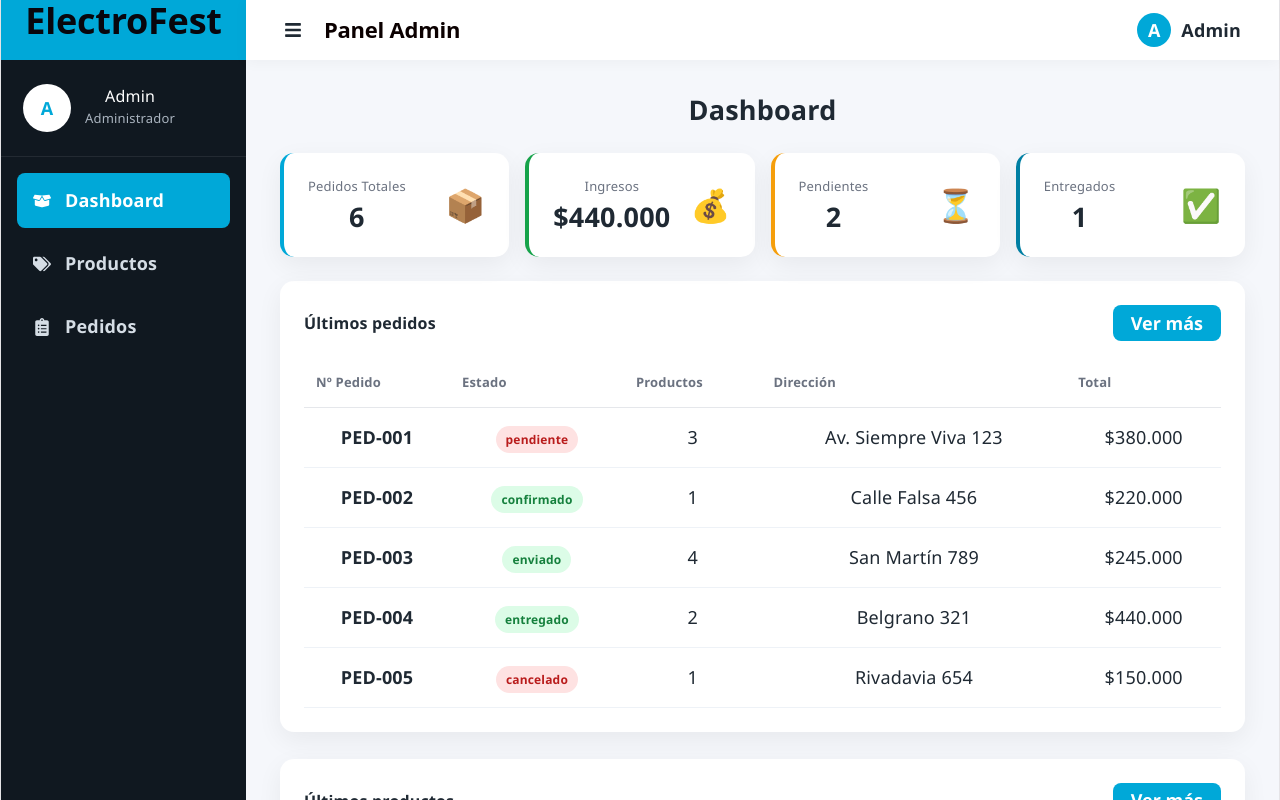
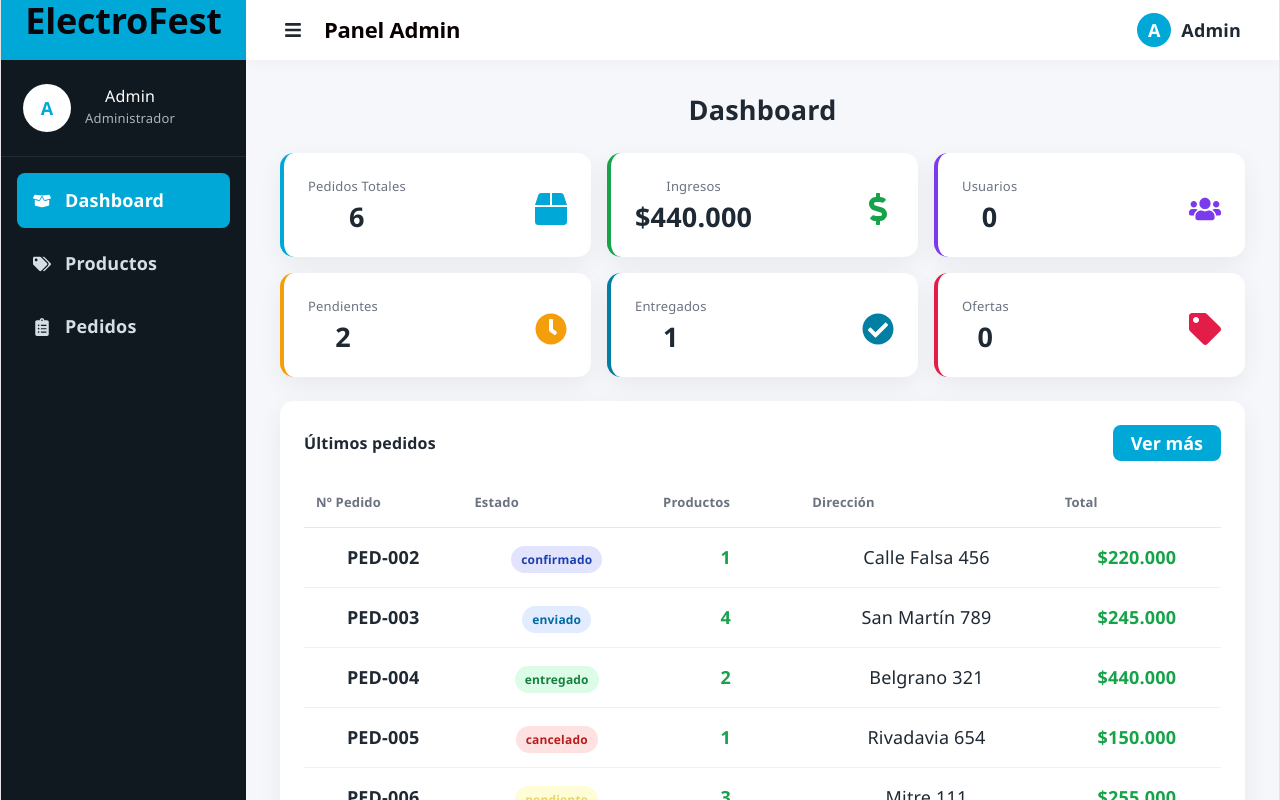
Before and after one commit to diegobufa/TP-3-Programacion, a React (Vite) app in the folder frontend/: page /admin/dashboard in a window 1280 px wide. Shown: the top 800 px of the page. Built offline with nearby package versions, Linux system fonts and the light colour scheme; no server answers.

Commit message:
correccion de estilos en admin

```diff
--- a/frontend/src/App.css
+++ b/frontend/src/App.css
@@ -1360,21 +1360,43 @@ body {
 }
 
 .status-active,
-.status-inactive {
+.status-inactive,
+.status-entregado,
+.status-cancelado,
+.status-pendiente,
+.status-confirmado,
+.status-enviado {
   padding: 5px 10px;
   border-radius: 999px;
   font-size: 12px;
   font-weight: 900;
 }
 
-.status-active {
+.status-active,
+.status-entregado {
   background: #dcfce7;
   color: #15803d;
 }
 
-.status-inactive {
+.status-inactive,
+.status-cancelado {
   background: #fee2e2;
   color: #b91c1c;
+}
+
+.status-pendiente {
+  background: #fffcd8;
+  color: #e6d85e;
+}
+
+.status-confirmado {
+  background: #e2e4fe;
+  color: #1e40af;
+}
+
+.status-enviado {
+  background: #e2ecfe;
+  color: #0369a1;
 }
 
 .table-actions {
@@ -1489,6 +1511,13 @@ body {
   cursor: not-allowed;
 }
 
+.metricas-grid {
+  display: grid;
+  grid-template-columns: repeat(5, 1fr);
+  gap: 16px;
+  margin-bottom: 24px;
+}
+
 @keyframes modalFade {
   from {
     opacity: 0;
@@ -1502,6 +1531,19 @@ body {
 }
 
 /* RESPONSIVE */
+
+@media (max-width: 1560px) {
+  .admin-actions-bar,
+  .admin-form-preview {
+    grid-template-columns: 1fr;
+  }
+}
+
+@media (max-width: 1400px) {
+  .metricas-grid {
+    grid-template-columns: repeat(3, 1fr);
+  }
+}
 
 @media (max-width: 1200px) {
   .header {
@@ -1548,11 +1590,6 @@ body {
   .admin-sidebar-drawer.admin-sidebar-open {
     left: 0;
   }
-
-  .admin-actions-bar,
-  .admin-form-preview {
-    grid-template-columns: 1fr;
-  }
 }
 
 @media (max-width: 992px) {
@@ -1657,6 +1694,10 @@ body {
   .quantity-box button {
     flex: 0 0 48px;
     width: 48px;
+  }
+
+  .metricas-grid {
+    grid-template-columns: repeat(2, 1fr);
   }
 }
 
@@ -1777,6 +1818,10 @@ body {
 
   .detail-buy-card h2 {
     font-size: 30px;
+  }
+
+  .metricas-grid {
+    grid-template-columns: 1.fr;
   }
 }
 
--- a/frontend/src/App.jsx
+++ b/frontend/src/App.jsx
@@ -1,5 +1,5 @@
 import "./App.css";
-import { BrowserRouter, Routes, Route } from "react-router-dom";
+import { BrowserRouter, Routes, Route, Navigate } from "react-router-dom";
 import Dashboard from "./components/Dashboard";
 import ProductDetail from "./components/ProductDetail";
 import AdminProducts from "./pages/admin/AdminProducts";
@@ -17,6 +17,7 @@ function App() {
         <Route path="/producto/:id" element={<ProductDetail />} />
         <Route path="/admin/productos" element={<AdminProducts />} />
         <Route path="/admin" element={<AdminLayout/>} >
+          <Route index element={<Navigate to="dashboard" replace />} />
           <Route path="dashboard" element={<AdminDashboard/>} />
           <Route path="pedidos" element={<AdminPedidos/>} />
           <Route path="pedidos/:id" element={<AdminPedidoDetalle/>} />
--- a/frontend/src/components/adminDashboard/DashboardMetricasGrid.jsx
+++ b/frontend/src/components/adminDashboard/DashboardMetricasGrid.jsx
@@ -1,4 +1,6 @@
-const MetricasGrid = ({ pedidos, productos }) => {
+import { FaBox, FaDollarSign, FaUsers, FaClock, FaCheckCircle, FaTag } from "react-icons/fa";
+
+const MetricasGrid = ({ pedidos, productos, usuarios = 0 }) => {
     const totalIngresos = pedidos
         .filter(p => p.estado === "entregado")
         .reduce((acc, p) => acc + p.detalles.reduce((s, d) => s + d.precio_subtotal, 0), 0);
@@ -8,14 +10,16 @@ const MetricasGrid = ({ pedidos, productos }) => {
     const entregados = pedidos.filter(p => p.estado === "entregado").length;
 
     const metricas = [
-        { label: "Pedidos Totales", value: pedidos.length, color: "#00a8d8", icon: "📦" },
-        { label: "Ingresos", value: `$${totalIngresos.toLocaleString("es-AR")}`, color: "#16a34a", icon: "💰" },
-        { label: "Pendientes", value: pendientes, color: "#f59e0b", icon: "⏳" },
-        { label: "Entregados", value: entregados, color: "#007fa3", icon: "✅" },
+        { label: "Pedidos Totales", value: pedidos.length, color: "#00a8d8", icon: <FaBox/> },
+        { label: "Ingresos", value: `$${totalIngresos.toLocaleString("es-AR")}`, color: "#16a34a", icon: <FaDollarSign/> },
+        { label: "Usuarios", value: usuarios, color: "#7c3aed", icon: <FaUsers/> },
+        { label: "Pendientes", value: pendientes, color: "#f59e0b", icon: <FaClock/> },
+        { label: "Entregados", value: entregados, color: "#007fa3", icon: <FaCheckCircle/> },
+        { label: "Ofertas", value: productos.filter(p => p.oferta).length, color: "#e11d48", icon: <FaTag/> },
     ];
 
     return (
-    <div style={{ display: "grid", gridTemplateColumns: "repeat(4, 1fr)", gap: 16, marginBottom: 24 }}>
+    <div className="metricas-grid">
         {metricas.map(({ label, value, color, icon }) => (
             <div key={label} className="admin-table-card" style={{ borderLeft: `4px solid ${color}` }}>
                 <div className="d-flex justify-content-between align-items-center">
@@ -23,7 +27,7 @@ const MetricasGrid = ({ pedidos, productos }) => {
                         <p style={{ color: "#6b7280", fontSize: 13, margin: 0 }}>{label}</p>
                         <h4 style={{ fontWeight: 900, margin: "4px 0 0", color: "#1f2933" }}>{value}</h4>
                     </div>
-                    <span style={{ fontSize: 32 }}>{icon}</span>
+                    <span style={{ fontSize: 32, color: color }}>{icon}</span>
                 </div>
             </div>
         ))}
--- a/frontend/src/components/adminDashboard/DashboardPedidosTable.jsx
+++ b/frontend/src/components/adminDashboard/DashboardPedidosTable.jsx
@@ -1,9 +1,12 @@
 import { useNavigate } from "react-router-dom";
 
 const badgeColor = (estado) => ({
-  confirmado: "status-active", enviado: "status-active", entregado: "status-active",
-  pendiente: "status-inactive", cancelado: "status-inactive",
-}[estado] ?? "status-inactive");
+  confirmado: "status-confirmado",
+  enviado: "status-enviado",
+  entregado: "status-entregado",
+  pendiente: "status-pendiente",
+  cancelado: "status-cancelado",
+}[estado] ?? "status-pendiente");
 
 const UltimosPedidos = ({ pedidos }) => {
   const navigate = useNavigate();
@@ -24,15 +27,15 @@ const UltimosPedidos = ({ pedidos }) => {
           </tr>
         </thead>
         <tbody>
-          {pedidos.slice(0, 5).length === 0
+          {pedidos.slice(-5).length === 0
             ? <tr><td colSpan={4} className="empty-products">Sin pedidos</td></tr>
-            : pedidos.slice(0, 5).map(p => (
+            : pedidos.slice(-5).map(p => (
               <tr key={p.id}>
                 <td><strong>{p.numero_pedido}</strong></td>
                 <td><span className={badgeColor(p.estado)}>{p.estado}</span></td>
-                <td>{p.detalles.reduce((acc, d) => acc + d.cantidad, 0)}</td>
+                <td><strong style={{ color: "#16a34a" }}>{p.detalles.reduce((acc, d) => acc + d.cantidad, 0)}</strong></td>
                 <td>{p.direccion_envio}</td>
-                <td>${p.detalles.reduce((acc, d) => acc + d.precio_subtotal, 0).toLocaleString("es-AR")}</td>
+                <td><strong style={{ color: "#16a34a" }}>${p.detalles.reduce((acc, d) => acc + d.precio_subtotal, 0).toLocaleString("es-AR")}</strong></td>
               </tr>
             ))}
         </tbody>
--- a/frontend/src/components/adminPedidos/PedidoDetalleInfo.jsx
+++ b/frontend/src/components/adminPedidos/PedidoDetalleInfo.jsx
@@ -1,10 +1,10 @@
 const badgeColor = (estado) => ({
-    confirmado: "status-active",
-    enviado: "status-active",
-    entregado: "status-active",
-    pendiente: "status-inactive",
-    cancelado: "status-inactive",
-}[estado] ?? "status-inactive");
+    confirmado: "status-confirmado",
+    enviado: "status-enviado",
+    entregado: "status-entregado",
+    pendiente: "status-pendiente",
+    cancelado: "status-cancelado",
+}[estado] ?? "status-pendiente");
 
 const PedidoDetalleInfo = ({ pedido }) => {
     const total = pedido.detalles.reduce((acc, d) => acc + d.precio_subtotal, 0);
--- a/frontend/src/components/adminPedidos/PedidosTable.jsx
+++ b/frontend/src/components/adminPedidos/PedidosTable.jsx
@@ -4,12 +4,12 @@ import { FaEye } from "react-icons/fa";
 const ESTADOS = ["pendiente", "confirmado", "enviado", "entregado", "cancelado"];
 
 const badgeColor = (estado) => ({
-    pendiente: "status-inactive",
-    confirmado: "status-active",
-    enviado: "status-active",
-    entregado: "status-active",
-    cancelado: "status-inactive",
-}[estado] ?? "status-inactive");
+    pendiente: "status-pendiente",
+    confirmado: "status-confirmado",
+    enviado: "status-enviado",
+    entregado: "status-entregado",
+    cancelado: "status-cancelado",
+}[estado] ?? "status-pendiente");
 
 const PedidosTable = ({ pedidosFiltrados, pedidos, cambiarEstado }) => {
     const navigate = useNavigate();
@@ -36,19 +36,28 @@ const PedidosTable = ({ pedidosFiltrados, pedidos, cambiarEstado }) => {
                         : pedidosFiltrados.map(p => (
                             <tr key={p.id}>
                                 <td><strong>{p.numero_pedido}</strong></td>
-                                <td>{p.fk_usuario}</td>
+                                <td><strong style={{ color: "#16a34a" }}>{p.fk_usuario}</strong></td>
                                 <td>{new Date(p.fecha_pedido).toLocaleDateString("es-AR")}</td>
                                 <td><span className={badgeColor(p.estado)}>{p.estado}</span></td>
-                                <td>{p.detalles.reduce((acc, d) => acc + d.cantidad, 0)}</td>
+                                <td><strong style={{ color: "#00a8d8" }}>{p.detalles.reduce((acc, d) => acc + d.cantidad, 0)}</strong></td>
                                 <td>{p.direccion_envio}</td>
                                 <td>{p.localidad_envio}</td>
-                                <td>${p.detalles.reduce((acc, d) => acc + d.precio_subtotal, 0).toLocaleString("es-AR")}</td>
-                                <td>
+                                <td><strong style={{ color: "#16a34a" }}>${p.detalles.reduce((acc, d) => acc + d.precio_subtotal, 0).toLocaleString("es-AR")}</strong></td>
+                                <td style={{ verticalAlign: "middle" }}>
                                     <div className="table-actions">
                                         <select
                                             value={p.estado}
                                             onChange={(e) => cambiarEstado(p.id, e.target.value)}
-                                        style={{ height: 36, border: "1px solid #e2e8f0", borderRadius: 8, padding: "0 8px", fontSize: 13, cursor: "pointer" }}
+                                            style={{
+                                                height: 36,
+                                                borderRadius: 8,
+                                                padding: "0 8px",
+                                                fontSize: 13,
+                                                cursor: "pointer" ,
+                                                border: "1px solid #d3d7db",
+                                                background: "white",
+                                                color: "#111827"
+                                            }}
                                         >
                                             {ESTADOS.map(e => <option key={e} value={e}>{e.charAt(0).toUpperCase() + e.slice(1)}</option>)}
                                         </select>
--- a/frontend/src/components/adminProducts/AdminProductToolbar.jsx
+++ b/frontend/src/components/adminProducts/AdminProductToolbar.jsx
@@ -13,6 +13,8 @@ const AdminProductToolbar = ({
   setOrdenAdmin,
   limpiarFiltrosAdmin,
   abrirNuevoProducto,
+  soloOfertas,
+  setSoloOfertas,
 }) => {
   return (
     <div className="admin-actions-bar">
@@ -54,6 +56,7 @@ const AdminProductToolbar = ({
         onChange={(e) => setOrdenAdmin(e.target.value)}
       >
         <option value="relevancia">Ordenar por</option>
+        <option value="oferta">Ofertas</option>
         <option value="precioMenor">Precio: menor a mayor</option>
         <option value="precioMayor">Precio: mayor a menor</option>
         <option value="stockMayor">Stock: mayor a menor</option>
--- a/frontend/src/components/adminProducts/ProductTable.jsx
+++ b/frontend/src/components/adminProducts/ProductTable.jsx
@@ -36,7 +36,7 @@ const ProductTable = ({
 
                   <div>
                     <strong>{producto.nombre}</strong>
-                    {producto.oferta && <small>Oferta activa</small>}
+                    {producto.oferta && <small style={{ display: "block", textAlign: "left" }}>Oferta activa</small>}
                   </div>
                 </div>
               </td>
--- a/frontend/src/pages/admin/AdminProducts.jsx
+++ b/frontend/src/pages/admin/AdminProducts.jsx
@@ -30,6 +30,7 @@ const AdminProducts = () => {
   const [productoAEliminar, setProductoAEliminar] = useState(null);
   const [eliminando, setEliminando] = useState(false);
   const [sidebarAbierto, setSidebarAbierto] = useState(false);
+  const [soloOfertas, setSoloOfertas] = useState(false);
 
   const obtenerProductos = async () => {
     try {
@@ -115,6 +116,7 @@ const AdminProducts = () => {
     setCategoriaFiltro("Todas");
     setMarcaFiltro("Todas");
     setOrdenAdmin("relevancia");
+    setSoloOfertas(false);
   };
 
   const abrirNuevoProducto = () => {
@@ -230,6 +232,8 @@ const AdminProducts = () => {
     .filter((producto) => {
       const texto = busqueda.toLowerCase();
 
+      const coincideOferta = !soloOfertas || producto.oferta === true;
+
       const coincideBusqueda =
         producto.nombre?.toLowerCase().includes(texto) ||
         producto.categoria?.toLowerCase().includes(texto) ||
@@ -242,9 +246,15 @@ const AdminProducts = () => {
       const coincideMarca =
         marcaFiltro === "Todas" || producto.marca === marcaFiltro;
 
-      return coincideBusqueda && coincideCategoria && coincideMarca;
+      return coincideBusqueda && coincideCategoria && coincideMarca && coincideOferta;
     })
     .sort((a, b) => {
+      if (ordenAdmin === "oferta") {
+        if (a.oferta && !b.oferta) return -1;
+        if (!a.oferta && b.oferta) return 1;
+        if (a.oferta && b.oferta) return Number(a.precio) - Number(b.precio);
+      }
+
       if (ordenAdmin === "precioMenor") {
         return Number(a.precio) - Number(b.precio);
       }
@@ -303,6 +313,8 @@ const AdminProducts = () => {
             setOrdenAdmin={setOrdenAdmin}
             limpiarFiltrosAdmin={limpiarFiltrosAdmin}
             abrirNuevoProducto={abrirNuevoProducto}
+            soloOfertas={soloOfertas}
+            setSoloOfertas={setSoloOfertas}
           />
 
           {mostrarFormulario && (
```
Lines whose indentation alone changed are shown as unchanged.
